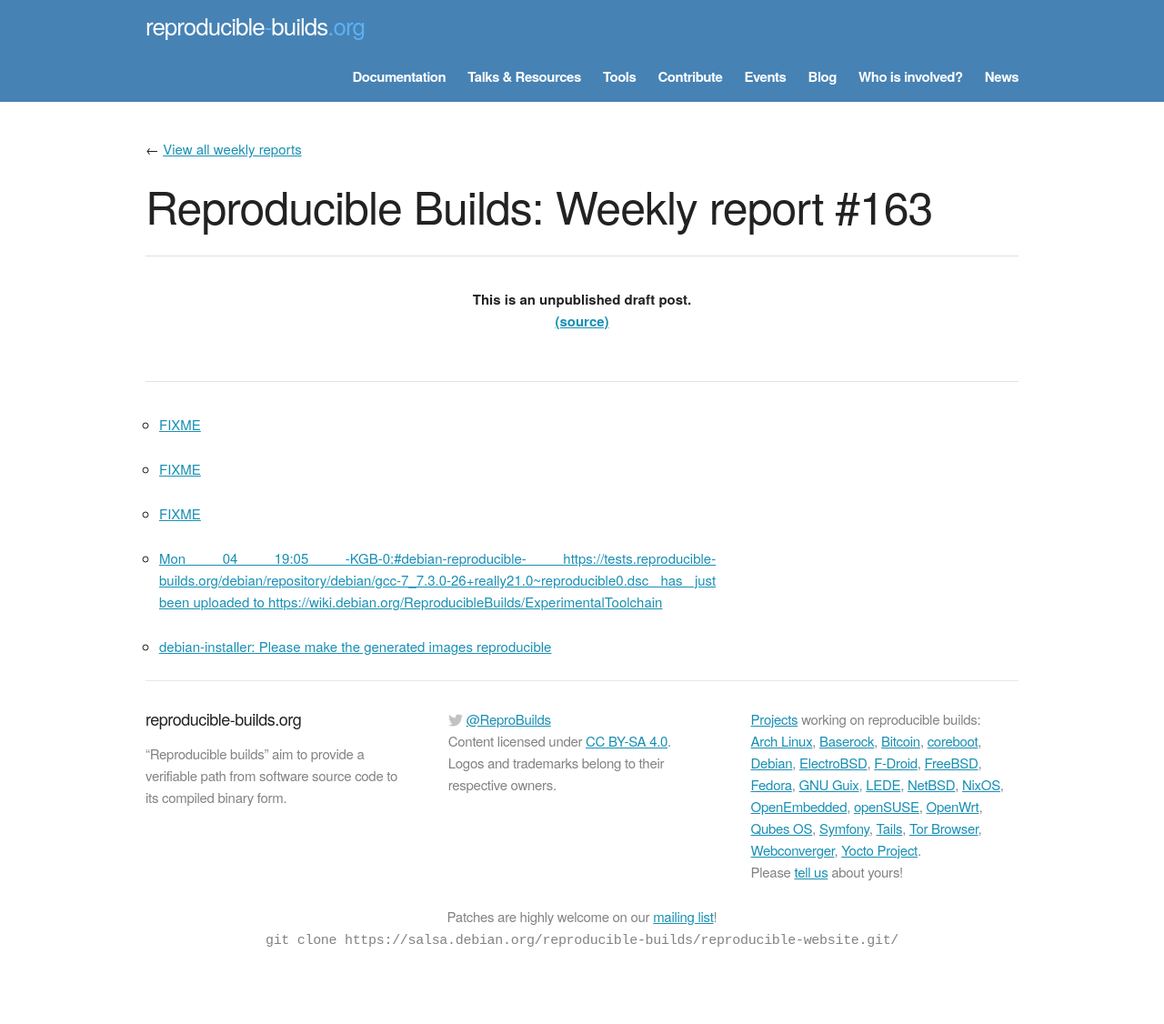
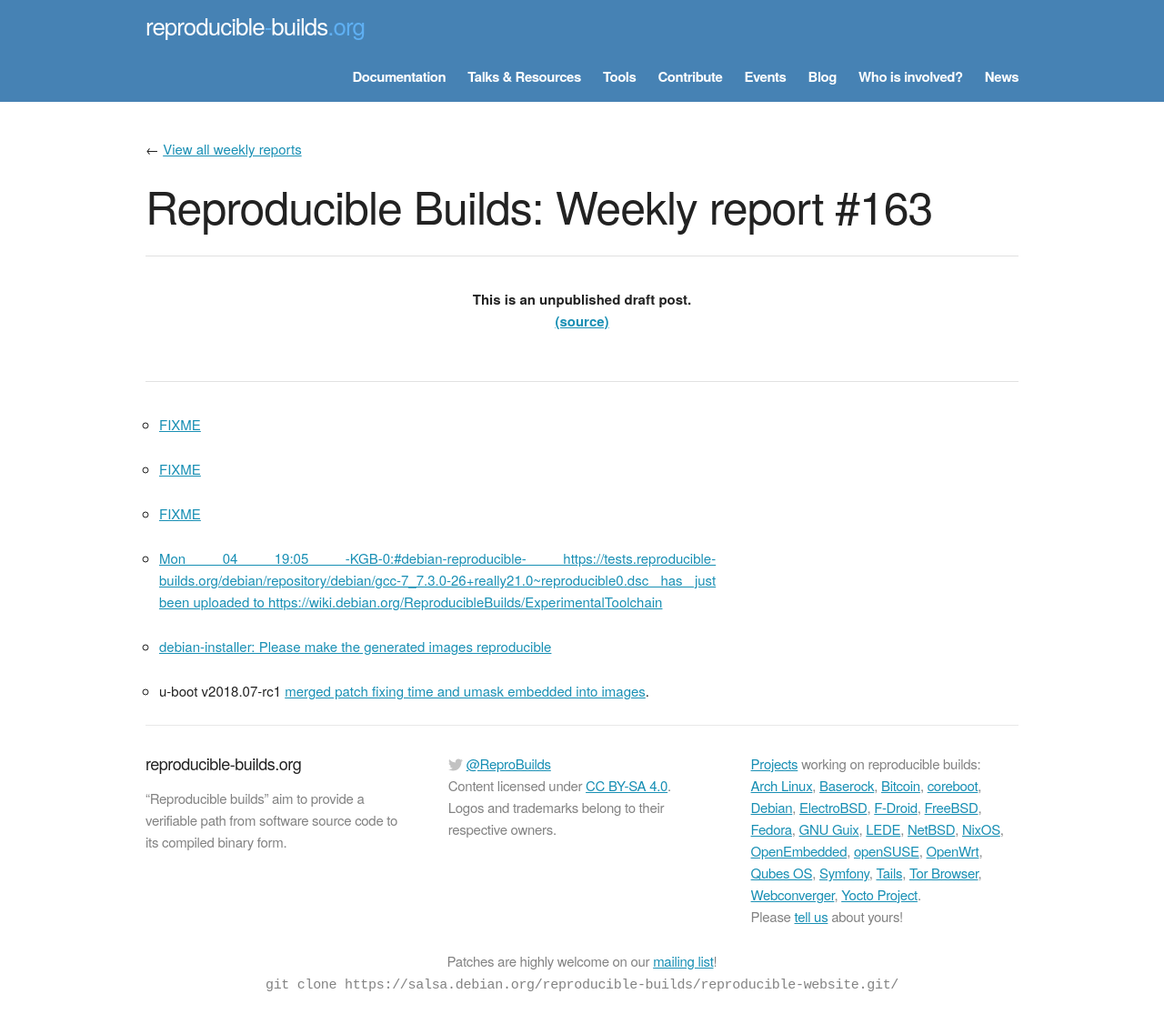
Before and after one commit to prototypefund/reproducible-website, a Jekyll site: the page built from _blog/posts/163.md, in a window 1280 px wide. Shown: the whole page at 91% size. Built offline with Jekyll 4.4.1, drawn with Linux system fonts in a browser that asks for light colours; some web fonts are replaced; before the commit the page ends 1077 px from its top, so only the background shows below that.

Commit message:
163: u-boot patch merged in v2018.07-rc1.

```diff
--- a/_blog/posts/163.md
+++ b/_blog/posts/163.md
@@ -12,3 +12,5 @@ week: 163
 * [Mon 04 19:05 -KGB-0:#debian-reproducible- https://tests.reproducible-builds.org/debian/repository/debian/gcc-7_7.3.0-26+really21.0\~reproducible0.dsc has just been uploaded to https://wiki.debian.org/ReproducibleBuilds/ExperimentalToolchain](https://wiki.debian.org/ReproducibleBuilds/ExperimentalToolchain)
 
 * [debian-installer: Please make the generated images reproducible](https://bugs.debian.org/900918)
+
+* u-boot v2018.07-rc1 [merged patch fixing time and umask embedded into images](http://git.denx.de/?p=u-boot.git;a=commit;h=8664ab7debabfb6e1049c81030c2a18fd3eecb58).
```
